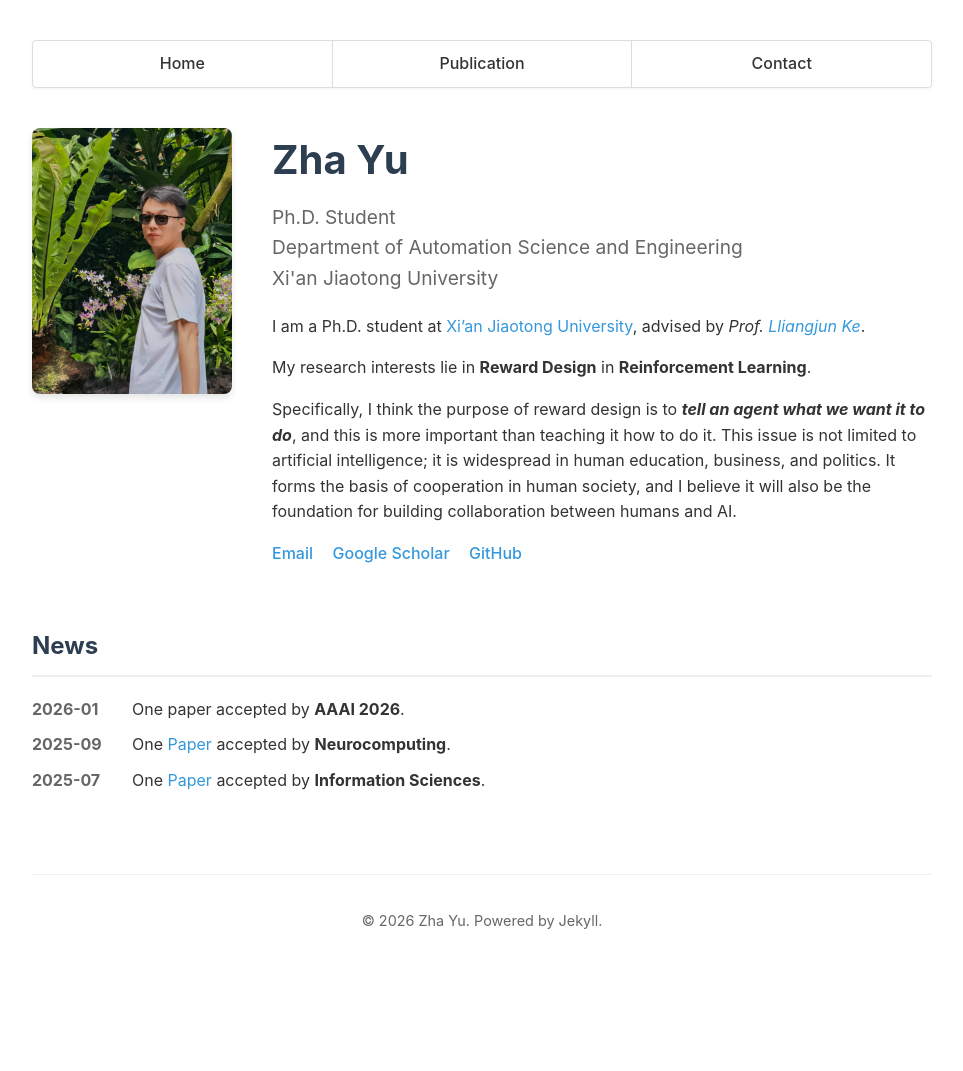
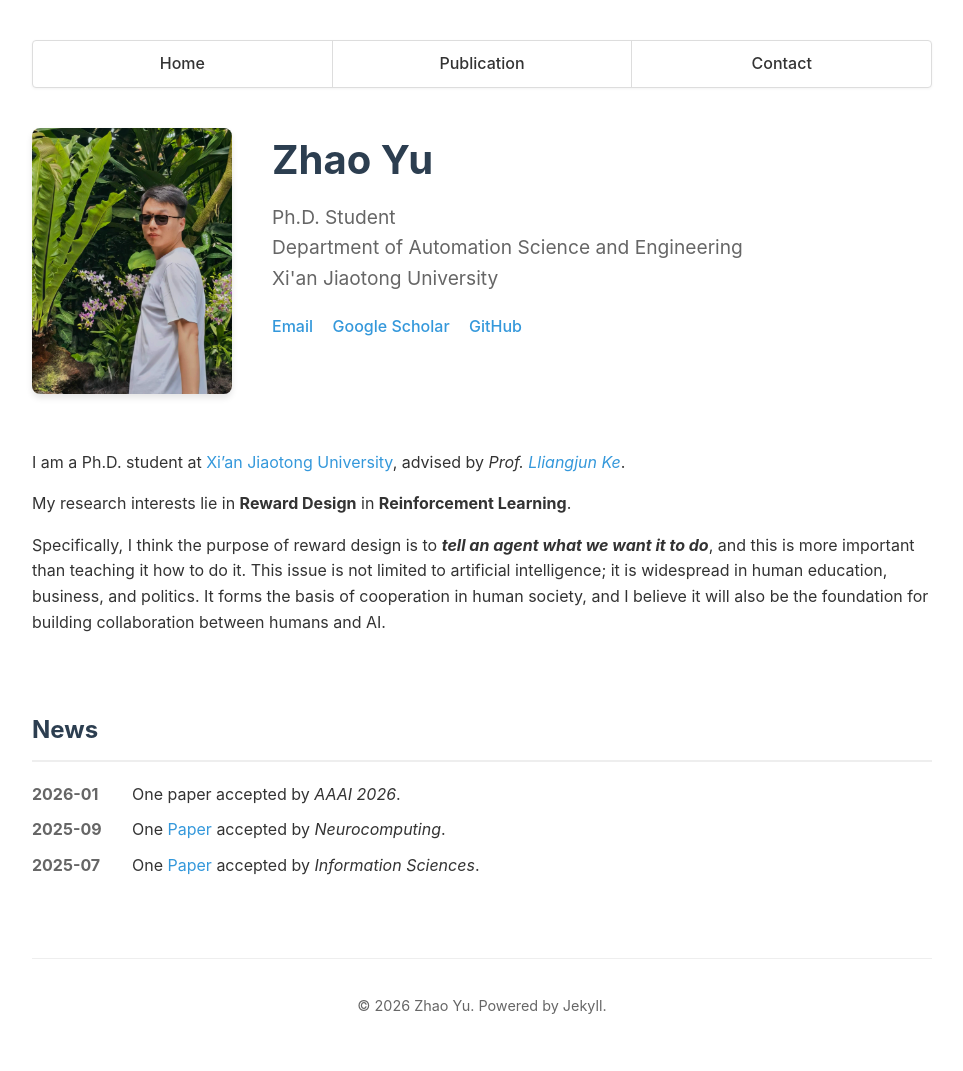
Before and after one commit to KezhiAdore/KezhiAdore.github.io, a Jekyll site: the page built from index.html, in a window 1280 px wide. Shown: the whole page, without its empty margins (158-1121 px from the left). Built offline with Jekyll 4.4.1, drawn with Linux system fonts in a browser that asks for light colours; before the commit the page ends 987 px from its top, so only the background shows below that.

Commit message:
Update profile layout and data content

```diff
--- a/_data/news.yml
+++ b/_data/news.yml
@@ -1,8 +1,8 @@
 - date: "2026-01"
-  content: "One paper accepted by **AAAI 2026**."
+  content: "One paper accepted by *AAAI 2026*."
 
 - date: "2025-09"
-  content: "One [Paper](https://doi.org/10.1016/j.neucom.2025.131492) accepted by **Neurocomputing**."
+  content: "One [Paper](https://doi.org/10.1016/j.neucom.2025.131492) accepted by *Neurocomputing*."
 
 - date: "2025-07"
-  content: "One [Paper](https://doi.org/10.1016/j.ins.2025.122522) accepted by **Information Sciences**."
+  content: "One [Paper](https://doi.org/10.1016/j.ins.2025.122522) accepted by *Information Sciences*."
--- a/_data/profile.yml
+++ b/_data/profile.yml
@@ -1,4 +1,4 @@
-name: Zha Yu
+name: Zhao Yu
 position: Ph.D. Student
 university: Xi'an Jiaotong University
 department: Department of  Automation Science and Engineering
--- a/index.html
+++ b/index.html
@@ -13,10 +13,6 @@ title: Home
         <h1>{{ site.data.profile.name }}</h1>
         <h2>{{ site.data.profile.position }}<br>{{ site.data.profile.department }}<br>{{ site.data.profile.university }}</h2>
 
-        <div class="bio">
-            {{ site.data.profile.bio | markdownify }}
-        </div>
-
         <div class="social-links">
             <a href="mailto:{{ site.data.profile.email }}">Email</a>
             {% if site.data.profile.google_scholar != "#" %}<a href="{{ site.data.profile.google_scholar }}">Google Scholar</a>{% endif %}
@@ -24,6 +20,9 @@ title: Home
             {% if site.data.profile.twitter != "#" %}<a href="{{ site.data.profile.twitter }}">Twitter</a>{% endif %}
             {% if site.data.profile.linkedin != "#" %}<a href="{{ site.data.profile.linkedin }}">LinkedIn</a>{% endif %}
         </div>
+    </div>
+    <div class="bio" style="width: 100%;">
+        {{ site.data.profile.bio | markdownify }}
     </div>
 </header>
 
```
